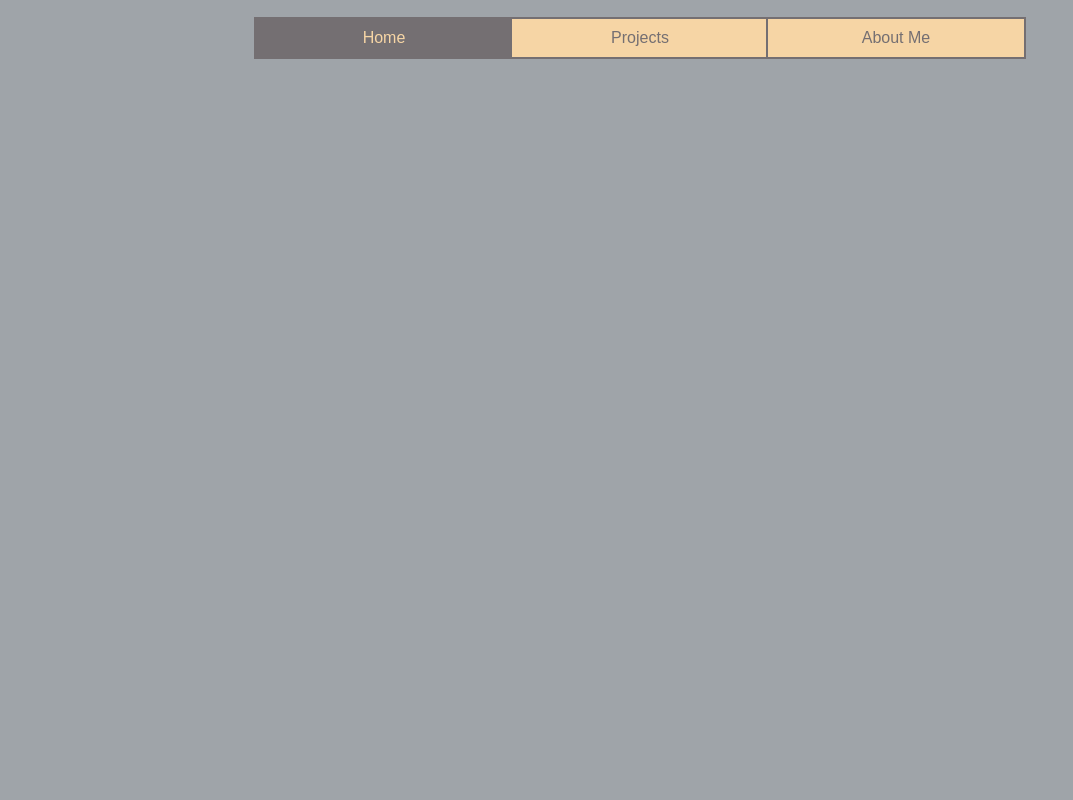
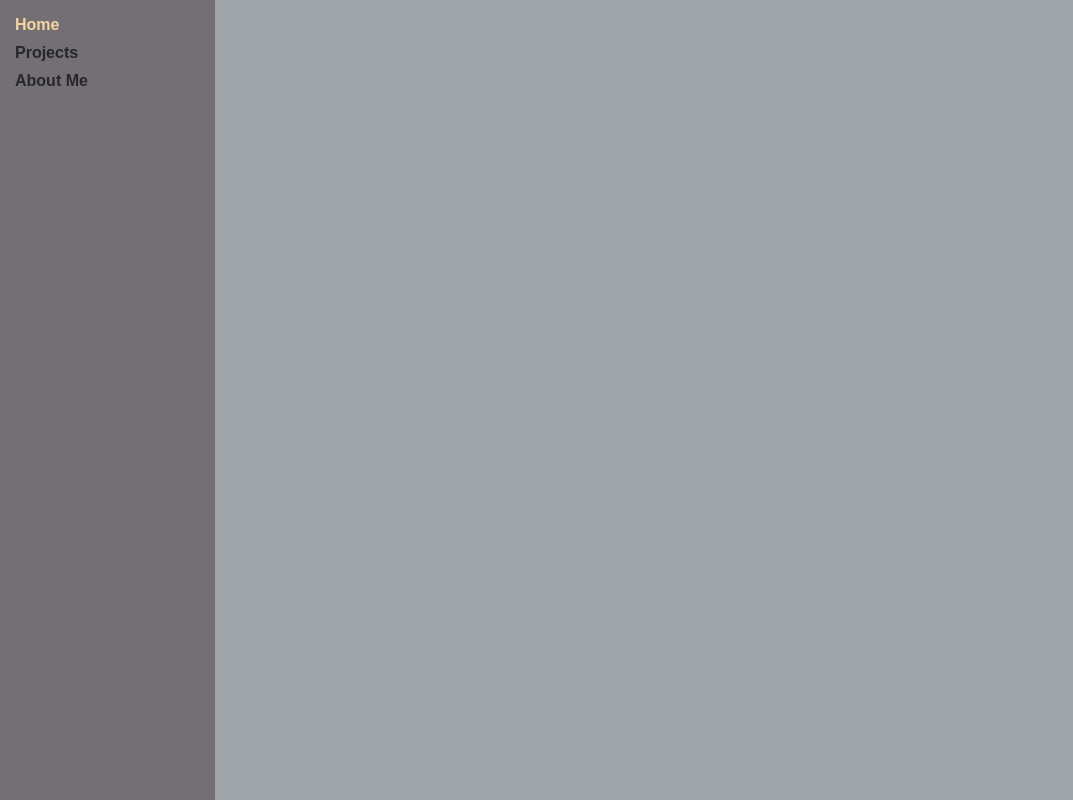
Before and after one commit to cheemcheem/cheem.uk, a React (Create React App) app: page / in a window 1280 px wide. Shown: the whole page, without its empty margins (0-1073 px from the left). Built offline with nearby package versions, Linux system fonts and the light colour scheme.

Commit message:
all screen sizes look alright, needs refactoring

```diff
--- a/src/App.css
+++ b/src/App.css
@@ -42,14 +42,19 @@ a.no-a, a.no-a * {
     text-decoration: none;
 }
 
-.row, .container {
+.container {
     display: flex;
-    justify-content: center;
-    align-content: center;
+    flex-direction: row;
+    justify-content: space-between;
+    align-content: space-between;
 }
 
 ul {
     padding-left: 0;
+}
+
+ul > ul {
+    padding-left: 15px;
 }
 
 body {
@@ -59,6 +64,15 @@ body {
     font-size: var(--main-font-size);
     font-weight: normal;
     width: 100%;
+}
+
+main {
+    display: flex;
+    flex-direction: row;
+    align-content: center;
+    justify-content: center;
+    flex: 2;
+    width: 600px;
 }
 
 h1, h2, h3, h4, h5, h6 {
@@ -150,16 +164,27 @@ small {
 
 .side-nav {
     font-weight: bold;
-    width: 20%;
+    width: 215px;
     height: 100vh;
     position: sticky;
     top: 0;
     background: var(--dark-color);
-    margin-top: -100vw;
 }
 
 .side-nav > ul {
     padding-left: 15px;
+}
+
+ul > li {
+    padding-bottom: 10px;
+}
+
+ul > ul > li {
+    padding-bottom: 5px;
+}
+
+ul > ul:last-of-type {
+    padding-bottom: 10px;
 }
 
 .top-nav-container {
@@ -179,7 +204,7 @@ small {
 }
 
 .projects {
-    width: 60%;
+    width: fit-content;
     display: flex;
     flex-direction: column;
     align-content: center
@@ -258,22 +283,29 @@ header {
 }
 
 @media screen and (max-width: 1099px) {
-    .container {
-        width: 800px;
-    }
-
+    /*.container {*/
+    /*    width: 800px;*/
+    /*}*/
     .card {
         min-width: 600px;
     }
 }
 
-@media screen and (max-width: 768px) and (min-width: 600px) {
+@media screen and (max-width: 850px) and (min-width: 750px) {
+    main {
+        width: 400px;
+    }
+
     .card {
         min-width: 500px;
     }
 }
 
-@media screen and (max-width: 599px) and (min-width: 267px) {
+@media screen and (max-width: 750px) {
+    main {
+        flex: 1;
+    }
+
     .side-nav {
         width: 100%;
         padding-left: 15px;
@@ -343,15 +375,14 @@ header {
 }
 
 @media screen and (max-width: 299px) {
-    body {
-        width: auto;
-    }
+    /*body {*/
+    /*    width: auto;*/
+    /*}*/
 }
 
 @media screen and (max-width: 266px) {
     .card {
         font-size: small;
-        height: 100px;
         min-width: 100px;
     }
 }
--- a/src/App.tsx
+++ b/src/App.tsx
@@ -1,27 +1,104 @@
-import React, {useEffect, useState} from 'react';
+import React, {useCallback, useEffect, useRef, useState} from 'react';
 import './App.css';
 import Navigation from "./common/navigation";
 import Page from "./common/page";
-import Projects from "./pages/projects";
-import {Page as PageType} from "./common/types";
+import {Page as PageType, Project} from "./common/types";
+import Card from "./subcomponents/card";
+import NavigationDropDown from "./common/navigationDropDown";
 
 function App() {
     const pageKey = "pageKey";
     const [page, setPage] = useState(() => localStorage.getItem(pageKey) as PageType || "Home");
-    useEffect(() => localStorage.setItem(pageKey, page), [pageKey, page]);
+    const [project, setProject] = useState("Rubik's Cube Solver" as Project);
+
+    const projects: React.MutableRefObject<null | HTMLDivElement> = useRef(null);
+    const sideNav: React.MutableRefObject<null | HTMLDivElement> = useRef(null);
+
+    const onscrollCallback = useCallback(() => () => {
+        if (!projects.current || !sideNav.current) return;
+
+        const fromTop = window.scrollY;
+        const height = window.innerWidth <= 750 ? sideNav.current!.getBoundingClientRect().height : 0;
+
+        for (let childIndex = 0; childIndex < projects.current!.children.length; childIndex++) {
+            const child = projects.current!.children.item(childIndex)! as HTMLElement;
+            const offsetTop = child.offsetTop - height - 20;
+            const offsetHeight = child.offsetHeight;
+            if (offsetTop <= fromTop && offsetTop + offsetHeight >= fromTop) {
+                setProject(child.id as Project);
+                return;
+            }
+        }
+        setProject(project);
+    }, [projects, setProject, project]);
+
+    useEffect(() => {
+        localStorage.setItem(pageKey, page);
+        window.addEventListener("scroll", onscrollCallback(), true);
+        return () => window.removeEventListener("scroll", onscrollCallback(), true);
+    }, [page, onscrollCallback]);
+
+    const setProjectViaNav = (project: Project) => {
+        if (!projects.current || !sideNav.current) return;
+
+        const height = window.innerWidth <= 750 ? sideNav.current!.getBoundingClientRect().height : 0;
+        for (let childIndex = 0; childIndex < projects.current!.children.length; childIndex++) {
+            const child = projects.current!.children.item(childIndex)!;
+            if (child.id === project) {
+                const childChild = child.children.item(0)!.children.item(0)! as HTMLElement;
+                window.scrollTo({
+                    behavior: "smooth",
+                    top: (childChild).offsetTop - height - 20
+                })
+                break;
+            }
+        }
+
+    };
+    const setPageViaNav = (page: PageType) => {
+        if (page === "Projects") {
+            setProject("Rubik's Cube Solver");
+        }
+        setPage(page);
+    };
 
     return (
-        <div>
-            <div className={"top-nav-container"}>
-                <nav className={"nav nav-pills nav-justified"}>
-                    <Navigation location={page} setLocation={setPage} targetLocation={"Home"}/>
-                    <Navigation location={page} setLocation={setPage} targetLocation={"Projects"}/>
-                    <Navigation location={page} setLocation={setPage} targetLocation={"About Me"}/>
-                </nav>
-            </div>
-            <main style={{width: "100%"}}>
+        <div className={"card-deck flex container"}>
+            <nav ref={sideNav} className={"side-nav"}>
+                <ul>
+                    <Navigation<PageType> location={page} setLocation={setPageViaNav} targetLocation={"Home"}/>
+                    <Navigation<PageType> location={page} setLocation={setPageViaNav} targetLocation={"Projects"}/>
+                    <NavigationDropDown visible={page === "Projects"}>
+                        <Navigation<Project> location={project} setLocation={setProjectViaNav}
+                                             targetLocation={"Rubik's Cube Solver"}/>
+                        <Navigation<Project> location={project} setLocation={setProjectViaNav}
+                                             targetLocation={"Energy Usage Tracker"}/>
+                        <Navigation<Project> location={project} setLocation={setProjectViaNav}
+                                             targetLocation={"VCS Visualiser"}/>
+                    </NavigationDropDown>
+                    <Navigation<PageType> location={page} setLocation={setPageViaNav} targetLocation={"About Me"}/>
+                </ul>
+            </nav>
+            <main>
                 <Page location={page} setLocation={setPage} targetLocation={"Projects"}>
-                    <Projects/>
+                    <div className={"projects"}>
+                        <div ref={projects} className={"card-deck-horizontal"}>
+                            <Card headerTitle={"Rubik's Cube Solver"}
+                                  headerSubtitle={<a href={"https://github.com/cheemcheem/rubiks-cube-solver"}>GitHub
+                                      repo</a>}
+                                  footer={<iframe title={"cube"} src={"https://cube.cheem.uk"} width={"100%"}
+                                                  height={500}
+                                                  frameBorder={0}/>}/>
+                            <Card headerTitle={"Energy Usage Tracker"}
+                                  headerSubtitle={<a href={"https://github.com/cheemcheem/energy-usage"}>GitHub
+                                      repo</a>}
+                                  footer={<div style={{height: 700}}>example</div>}/>
+                            <Card headerTitle={"VCS Visualiser"}
+                                  headerSubtitle={<a href={"https://github.com/cheemcheem/vcs-history"}>GitHub
+                                      repo</a>}
+                                  footer={<div style={{height: 1000}}>example</div>}/>
+                        </div>
+                    </div>
                 </Page>
             </main>
         </div>
--- a/src/common/navigation.tsx
+++ b/src/common/navigation.tsx
@@ -1,7 +1,7 @@
 import React from "react";
 import {NavigationProps} from "./types";
 
-function Navigation<T extends string>(props: NavigationProps<T>) {
+function Navigation<T>(props: NavigationProps<T>) {
     const setLocationOnClick = () => props.setLocation(props.targetLocation);
 
     return <>
--- /dev/null
+++ b/src/common/navigationDropDown.tsx
@@ -0,0 +1,17 @@
+import {NavigationDropDownProps} from "./types";
+import React from "react";
+
+function NavigationDropDown(props: NavigationDropDownProps) {
+    if (props.visible) {
+        return <>
+            <ul>
+                {props.children}
+            </ul>
+        </>
+    }
+
+    return <>
+    </>
+}
+
+export default NavigationDropDown;
--- a/src/common/page.tsx
+++ b/src/common/page.tsx
@@ -1,7 +1,6 @@
 import React from "react";
-import {NavigationProps, Page as PageType} from "./types";
+import {PageProps} from "./types";
 
-type PageProps = NavigationProps<PageType> & { children: any }
 
 function Page(props: PageProps) {
     if (props.targetLocation === props.location) {
--- a/src/common/types.ts
+++ b/src/common/types.ts
@@ -5,3 +5,9 @@ export type NavigationProps<T> = {
     location: T,
     setLocation: (location: T) => void
 }
+export type PageProps = NavigationProps<Page> & HasChildren;
+export type NavigationDropDownProps = {
+    visible: boolean;
+} & HasChildren;
+
+export type HasChildren = { children: any };
--- a/src/pages/projects.tsx
+++ b/src/pages/projects.tsx
@@ -1,76 +1,10 @@
-import Card from "../subcomponents/card";
-import React, {useEffect, useRef, useState} from "react";
-import Navigation from "../common/navigation";
-import {Project} from "../common/types";
+import React from "react";
 
 function Projects() {
-    const [project, setProject] = useState("Rubik's Cube Solver" as Project);
 
-    const projects: React.MutableRefObject<null | HTMLDivElement> = useRef(null);
-
-    const onscroll = () => {
-        const fromTop = window.scrollY;
-        if (!projects.current) return;
-
-        for (let childIndex = 0; childIndex < projects.current!.children.length; childIndex++) {
-            const child = projects.current!.children.item(childIndex)! as HTMLElement;
-            const offsetTop = child.offsetTop - 90;
-            const offsetHeight = child.offsetHeight;
-            if (offsetTop <= fromTop && offsetTop + offsetHeight >= fromTop) {
-                setProject(child.id as Project);
-                return;
-            }
-        }
-        setProject(project);
-    };
-
-    const setLocationNav = (project: Project) => {
-        if (projects.current) {
-            for (let childIndex = 0; childIndex < projects.current!.children.length; childIndex++) {
-                const child = projects.current!.children.item(childIndex)!;
-                if (child.id === project) {
-                    window.scrollTo({
-                        behavior: "smooth",
-                        top: (child.children.item(0)!.children.item(0)! as HTMLElement).offsetTop - 100
-                    })
-                    break;
-                }
-            }
-        }
-    };
-    useEffect(() => {
-        window.addEventListener("scroll", onscroll, true);
-        return () => window.removeEventListener("scroll", onscroll, true);
-    });
 
     return <>
-        <div className={"card-deck flex"} style={{width: "100%"}}>
-            <nav className={"side-nav"}>
-                <ul>
-                    <Navigation<Project> location={project} setLocation={setLocationNav}
-                                         targetLocation={"Rubik's Cube Solver"}/>
-                    <Navigation<Project> location={project} setLocation={setLocationNav}
-                                         targetLocation={"Energy Usage Tracker"}/>
-                    <Navigation<Project> location={project} setLocation={setLocationNav}
-                                         targetLocation={"VCS Visualiser"}/>
-                </ul>
-            </nav>
-            <div className={"projects"}>
-                <div ref={projects} className={"card-deck-horizontal"}>
-                    <Card headerTitle={"Rubik's Cube Solver"}
-                          headerSubtitle={<a href={"https://github.com/cheemcheem/rubiks-cube-solver"}>GitHub repo</a>}
-                          footer={<iframe title={"cube"} src={"https://cube.cheem.uk"} width={"100%"} height={500}
-                                          frameBorder={0}/>}/>
-                    <Card headerTitle={"Energy Usage Tracker"}
-                          headerSubtitle={<a href={"https://github.com/cheemcheem/energy-usage"}>GitHub repo</a>}
-                          footer={<div style={{height: 700}}>example</div>}/>
-                    <Card headerTitle={"VCS Visualiser"}
-                          headerSubtitle={<a href={"https://github.com/cheemcheem/vcs-history"}>GitHub repo</a>}
-                          footer={<div style={{height: 1000}}>example</div>}/>
-                </div>
-            </div>
-            <div style={{width: "20%"}}/>
-        </div>
+
     </>
 
 }
```
